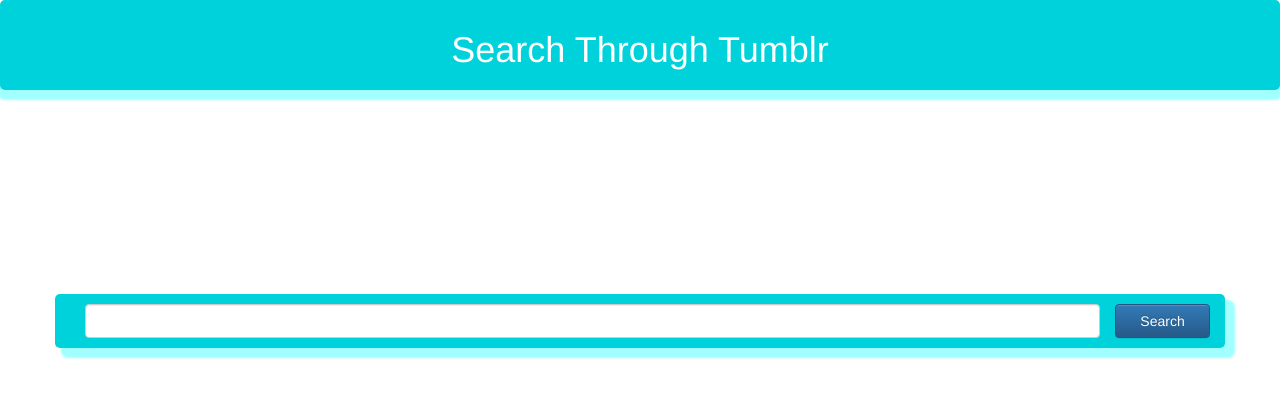
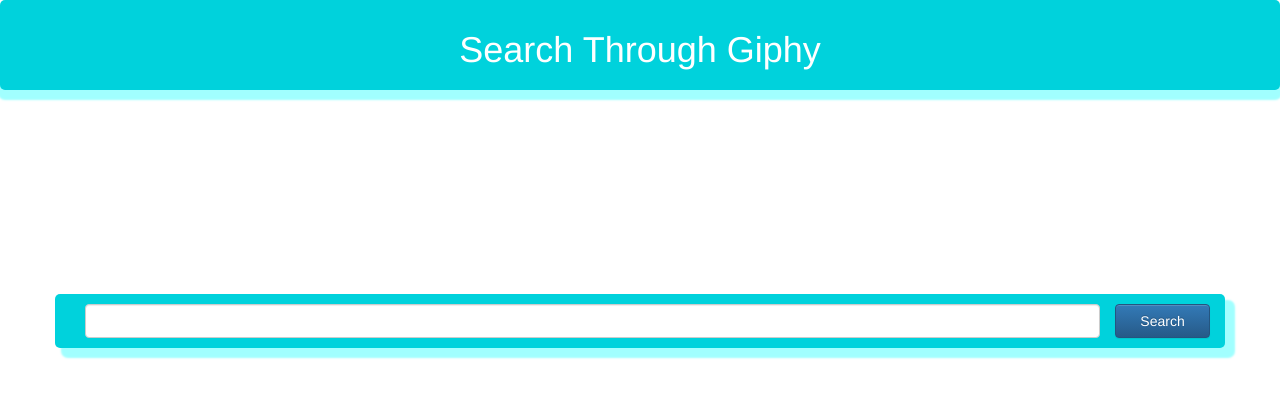
Before and after one commit to kellyjovan/InstagramProject, a plain HTML site: page index.html in a window 1280 px wide. Drawn offline with nearby package versions, Linux system fonts and the light colour scheme; some packages are replaced by stand-ins of ours; no server answers; a script that the page names is missing.

Commit message:
titles changed

```diff
--- a/index.html
+++ b/index.html
@@ -1,6 +1,7 @@
 <!DOCTYPE>
 <html>
   <head>
+  <title>GiphySearch</title>
     <link rel="stylesheet" href="public/css/bootstrap.min.css"/>
     <link rel="stylesheet" href="public/css/bootstrap-theme.min.css"/>
     <link rel="stylesheet" href="public/source/jquery.fancybox.css"/>
@@ -10,7 +11,7 @@
   </head>
   <body>
     <div id="wrap">
-      <center class="title"><h1>Search Through Tumblr</h1></center>
+      <center class="title"><h1>Search Through Giphy</h1></center>
       <div class="container search">
         <div class="form-group">
           <div class="col-sm-11">
```
